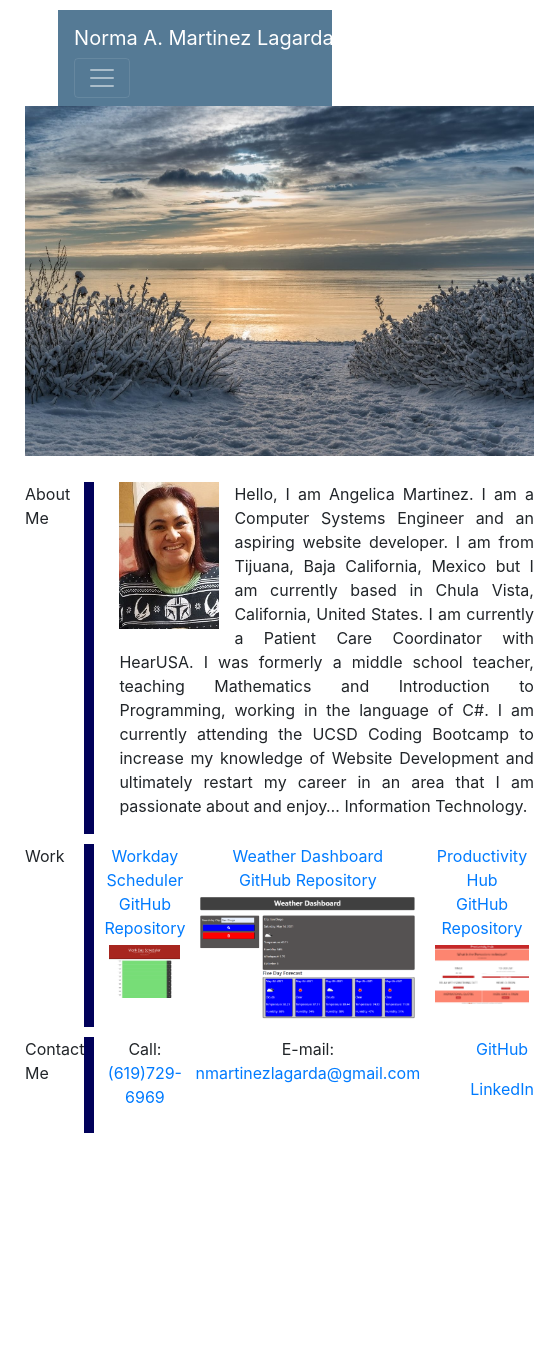
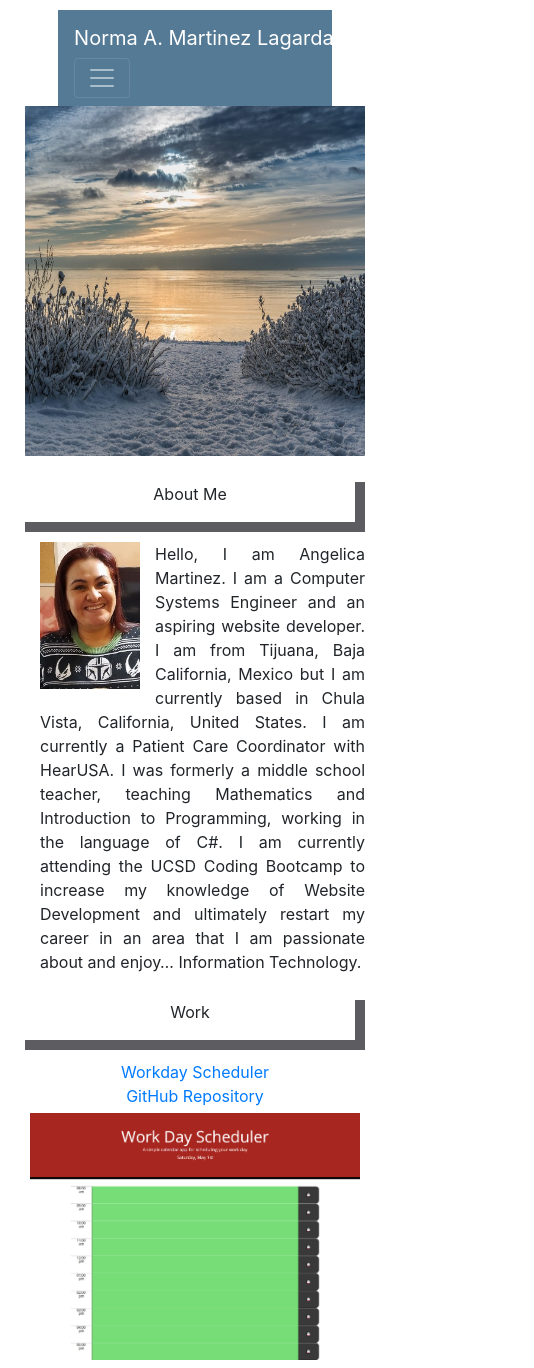
Before and after one commit to AngyMtz/Professional-Materials, a plain HTML site: page index.html in a window 390 px wide. Shown: the top 1368 px of the page, 534 px wide, since content can reach past the window. Before the commit the page ends 1133 px from the top, so only its background shows below. Drawn offline with nearby package versions, Linux system fonts and the light colour scheme.

Commit message:
@media for celphones

```diff
--- a/assets/css/style.css
+++ b/assets/css/style.css
@@ -14,12 +14,13 @@ nav{
     height: 100vh;
     grid-gap: 10px;
     grid-template-columns: 0.75fr 1fr 1fr 1fr;
-    grid-template-rows: 0.3fr 1fr 1.5fr 0.5fr;
+    grid-template-rows: 0.3fr 1fr 1.5fr 0.5fr 1fr;
     grid-template-areas:
         "image image image image"
         "Aboutme aboutmeInfo aboutmeInfo aboutmeInfo"
         "Work Scheduler Weather prodHuc"
         "contactMe phoneNo email GitInk"
+        "footer footer footer footer";
 }
 
 .image {
@@ -33,7 +34,7 @@ nav{
 
 .Aboutme {
     grid-area: Aboutme;
-    border-right: 10px solid rgb(1, 1, 90);
+    border-right: 10px solid #5d5c61;
 }
 
 .aboutmeInfo {
@@ -45,7 +46,7 @@ nav{
 
 .Work {
     grid-area: Work;
-    border-right: 10px solid rgb(1, 1, 90);
+    border-right: 10px solid #5d5c61;
 }
 
 .workImage {
@@ -69,7 +70,7 @@ nav{
 
 .contactMe {
     grid-area: contactMe;
-    border-right: 10px solid rgb(1, 1, 90);
+    border-right: 10px solid #5d5c61;
 }
 
 .phoneNo {
@@ -86,3 +87,43 @@ nav{
     grid-area: GitInk;
     text-align: center;
 }
+
+footer {
+    grid-area: footer;
+    background-color: aquamarine;
+    text-align: center;
+}
+
+@media only screen and (max-width: 600px) {
+    .container {
+        grid-template-columns: 1fr;
+        grid-template-rows: 0.4fr 0.4fr 2.2fr 1.2fr 1.2fr 1.2fr 1fr;
+        grid-template-areas:    "image"
+                                "Aboutme"
+                                "aboutmeInfo"
+                                "Work"
+                                "Scheduler"
+                                "Weather"
+                                "prodHuc"
+                                "contactMe"
+                                "phoneNo"
+                                "email"
+                                "GitInk"
+                                "footer";
+    }
+    .Aboutme {
+        text-align: center;
+        border-bottom: 10px solid #5d5c61;
+    }
+    .Work {
+        text-align: center;
+        border-bottom: 10px solid #5d5c61;
+    }
+    .contactMe {
+        text-align: center;
+        border-bottom: 10px solid #5d5c61;
+    }
+    footer {
+        text-align: center;
+    }
+}
--- a/index.html
+++ b/index.html
@@ -5,6 +5,8 @@
         <meta charset="UTF-8" />
         <link rel="stylesheet" type="text/css" href="./assets/css/style.css" />
         <link rel="stylesheet" href="https://cdnjs.cloudflare.com/ajax/libs/twitter-bootstrap/4.5.0/css/bootstrap.min.css">
+        <link href="https://fonts.googleapis.com/css2?family=Titillium+Web:ital,wght@0,400;0,700;1,200&display=swap"
+        rel="stylesheet">
     </head>
     <header>
 
@@ -83,9 +85,11 @@
                  <li><a href="https://www.linkedin.com/in/norma-a-martinez-lagarda-04793577/">LinkedIn</a></li>
               </ul>
            <span>
+          </div>
+          <footer>
+            <p>Footer</p>
+          </footer>
+      </main>
 
-            <p> </p>
-          </div>
-      </main>
     </body>
 </html>
```
